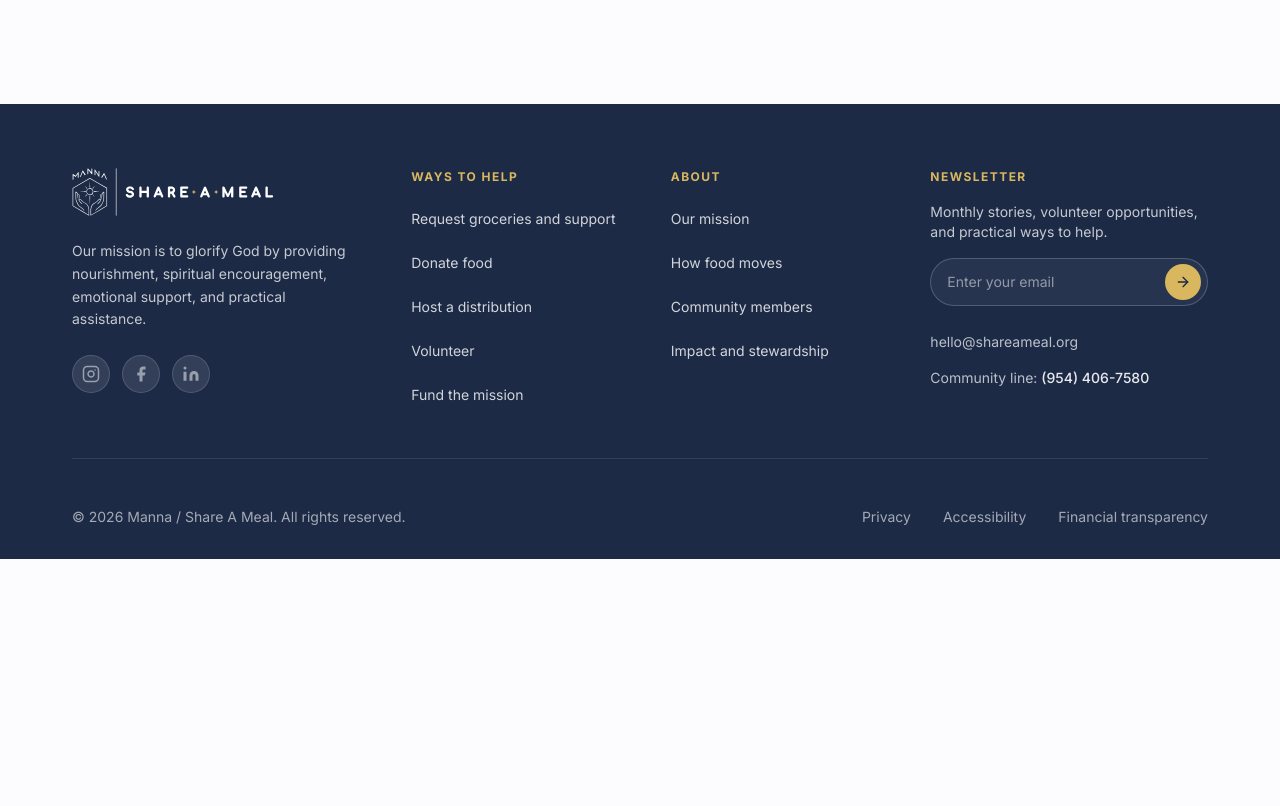
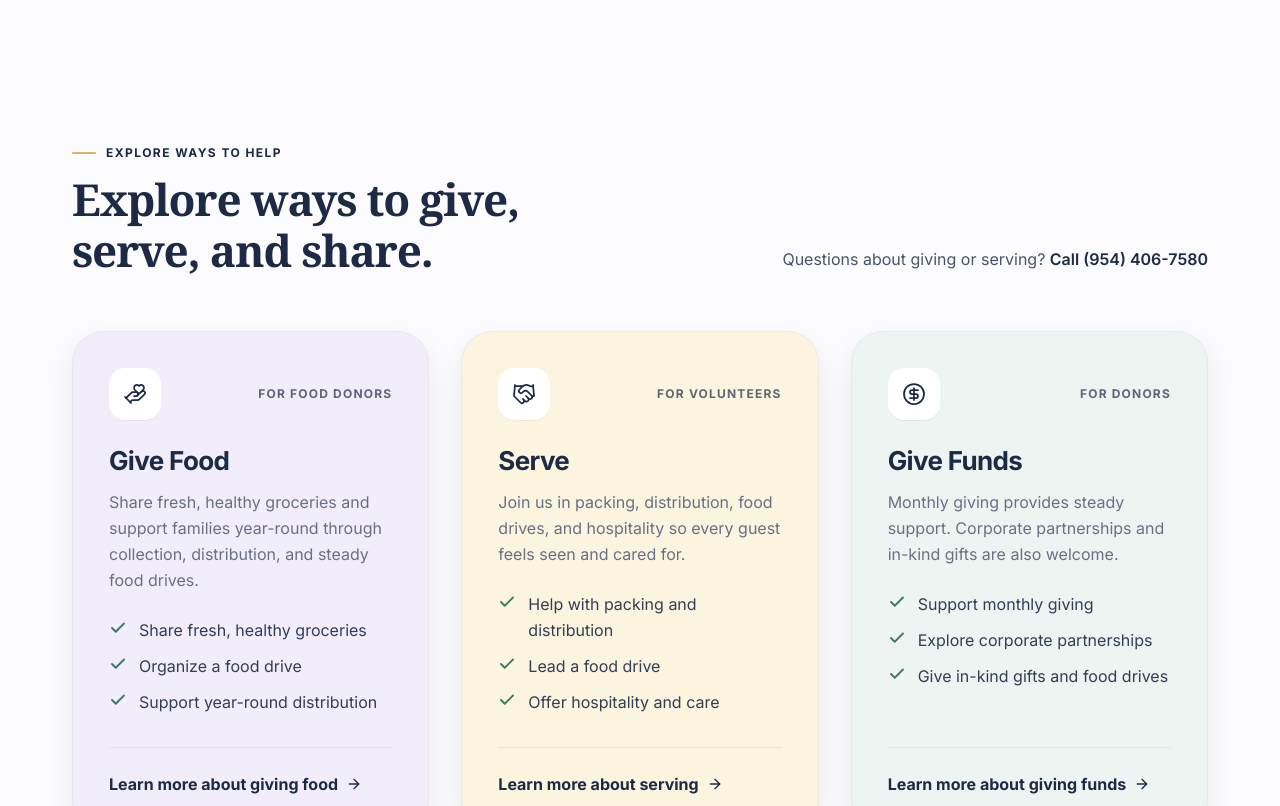
Before and after one commit to Rohitmehta395/MSAM, a Next.js app: page /mission in a window 1280 px wide. Shown: the part 540-1346 px from the top of the page. Before the commit the page ends 1099 px from the top, so only its background shows below. Built offline with nearby package versions, Linux system fonts and the light colour scheme; no server answers.

Commit message:
feat: add mission page and ways to help section components

```diff
--- a/src/app/mission/page.tsx
+++ b/src/app/mission/page.tsx
@@ -1,5 +1,5 @@
 import type { Metadata } from 'next';
-import { MissionHero } from '@/components/sections';
+import { MissionHero, MissionWaysToHelp } from '@/components/sections';
 
 export const metadata: Metadata = {
   title: 'Our Mission',
@@ -11,6 +11,7 @@ export default function MissionPage() {
   return (
     <>
       <MissionHero />
+      <MissionWaysToHelp />
     </>
   );
 }
--- /dev/null
+++ b/src/components/sections/MissionWaysToHelp.tsx
@@ -0,0 +1,154 @@
+import React from 'react';
+import Link from 'next/link';
+import { HandHeart, Handshake, CircleDollarSign, ArrowRight } from 'lucide-react';
+import { cn } from '@/lib/cn';
+import { Section } from '@/components/ui/Section';
+import { Container } from '@/components/ui/Container';
+import { Eyebrow } from '@/components/ui/Eyebrow';
+import { Heading } from '@/components/ui/Heading';
+import { CheckList } from '@/components/ui/CheckList';
+import { siteConfig } from '@/config/site';
+import {
+  missionWaysToHelpContent,
+  type MissionWaysToHelpContent,
+  type ParticipationCardIcon,
+} from '@/content/mission';
+
+export interface MissionWaysToHelpProps {
+  /** Optional content override */
+  content?: Partial<MissionWaysToHelpContent>;
+  /** Optional custom class name */
+  className?: string;
+}
+
+const toneCardStyles: Record<string, string> = {
+  lavender: 'bg-lavender border-border/60',
+  warm: 'bg-warm border-border/60',
+  sage: 'bg-sage border-border/60',
+};
+
+const iconMap: Record<ParticipationCardIcon, React.ElementType> = {
+  HandHeart,
+  Handshake,
+  CircleDollarSign,
+};
+
+/**
+ * Mission Page — Ways to Take Part section.
+ *
+ * Grounded in Figma frame: `design-reference/Mission Page/Ways to take part- updated.png` (1440 × 631 px).
+ *
+ * Structure:
+ * 1. Two-column responsive section header:
+ *    - Left: "EXPLORE WAYS TO HELP" gold-accented eyebrow + "Explore ways to give, serve, and share." serif heading.
+ *    - Right: Supporting contact text with direct dial to siteConfig.phoneDisplay.
+ * 2. Three participation cards in a single desktop row:
+ *    - Card 1: Give Food (Lavender) with HandHeart icon
+ *    - Card 2: Serve (Warm yellow) with Handshake icon
+ *    - Card 3: Give Funds (Sage green) with CircleDollarSign icon
+ *    Each card includes a white icon container, uppercase category tag, title, description,
+ *    3-item green-check checklist, subtle top divider, and bold navy text-link CTA.
+ */
+export function MissionWaysToHelp({ content: contentOverride, className }: MissionWaysToHelpProps) {
+  const content = {
+    ...missionWaysToHelpContent,
+    ...contentOverride,
+  };
+
+  const { eyebrow, headline, contactPrompt, cards } = content;
+
+  return (
+    <Section
+      bleed
+      tone="canvas"
+      spacing="none"
+      className={cn('pt-4 pb-20 sm:pt-6 sm:pb-24 lg:pt-8 lg:pb-32', className)}
+    >
+      <Container className="max-w-[1440px]">
+        {/* Section Header: Two-column layout matching reference */}
+        <div className="flex flex-col gap-6 sm:gap-8 lg:flex-row lg:items-end lg:justify-between">
+          <div className="w-full max-w-2xl">
+            <Eyebrow className="mb-3">{eyebrow}</Eyebrow>
+            <Heading
+              as="h2"
+              variant="section"
+              className="text-navy font-serif text-3xl font-bold tracking-tight text-balance sm:text-4xl lg:text-[44px] lg:leading-[1.15]"
+            >
+              {headline}
+            </Heading>
+          </div>
+
+          <div className="shrink-0 pb-1 text-sm text-slate-600 sm:text-base lg:text-right">
+            {contactPrompt}{' '}
+            <a
+              href={siteConfig.phoneHref}
+              className="text-navy focus-visible:outline-gold rounded-xs font-semibold hover:underline focus-visible:outline-2 focus-visible:outline-offset-2"
+            >
+              Call {siteConfig.phoneDisplay}
+            </a>
+          </div>
+        </div>
+
+        {/* Three Participation Cards */}
+        <div className="mt-10 grid grid-cols-1 gap-6 sm:mt-12 sm:grid-cols-1 md:grid-cols-2 lg:mt-14 lg:grid-cols-3 lg:gap-8">
+          {cards.map((card, index) => {
+            const Icon = iconMap[card.icon];
+            const isLastOnTablet = index === 2;
+
+            return (
+              <div
+                key={card.id}
+                className={cn(
+                  'rounded-card shadow-card flex flex-col justify-between border p-7 transition-all duration-200 sm:p-8 lg:p-9',
+                  toneCardStyles[card.tone] ?? 'border-border/60 bg-white',
+                  isLastOnTablet &&
+                    'w-full md:col-span-2 md:mx-auto md:max-w-md lg:col-span-1 lg:max-w-none',
+                )}
+              >
+                <div>
+                  {/* Card Header: Icon Badge on left + Category on right */}
+                  <div className="flex items-center justify-between">
+                    <span
+                      aria-hidden="true"
+                      className="text-navy flex h-[52px] w-[52px] shrink-0 items-center justify-center rounded-2xl bg-white shadow-2xs"
+                    >
+                      <Icon className="h-6 w-6 stroke-[1.75]" />
+                    </span>
+                    <span className="text-navy/70 text-xs font-bold tracking-widest uppercase">
+                      {card.audience}
+                    </span>
+                  </div>
+
+                  {/* Title & Description */}
+                  <h3 className="text-navy mt-6 text-2xl font-bold tracking-tight sm:text-[26px]">
+                    {card.title}
+                  </h3>
+                  <p className="text-muted mt-2.5 text-sm leading-relaxed sm:text-base">
+                    {card.description}
+                  </p>
+
+                  {/* Feature Checklist */}
+                  <CheckList items={card.features} className="mt-6 mb-8" />
+                </div>
+
+                {/* Divider & Text Link CTA */}
+                <div className="border-border mt-auto border-t pt-6">
+                  <Link
+                    href={card.action.href}
+                    className="group text-navy hover:text-navy/80 inline-flex items-center gap-2 text-sm font-bold transition-colors sm:text-base"
+                  >
+                    <span>{card.action.label}</span>
+                    <ArrowRight
+                      className="h-4 w-4 shrink-0 transition-transform duration-200 group-hover:translate-x-1"
+                      aria-hidden="true"
+                    />
+                  </Link>
+                </div>
+              </div>
+            );
+          })}
+        </div>
+      </Container>
+    </Section>
+  );
+}
--- a/src/components/sections/index.ts
+++ b/src/components/sections/index.ts
@@ -11,3 +11,4 @@ export { WhoWeServe, type WhoWeServeProps } from './WhoWeServe';
 export { IntakeFormSection, type IntakeFormSectionProps } from './IntakeFormSection';
 export { PrayerCallout, type PrayerCalloutProps } from './PrayerCallout';
 export { MissionHero, type MissionHeroProps } from './MissionHero';
+export { MissionWaysToHelp, type MissionWaysToHelpProps } from './MissionWaysToHelp';
--- a/src/content/mission.ts
+++ b/src/content/mission.ts
@@ -19,3 +19,89 @@ export const missionHeroContent: MissionHeroContent = {
   description:
     'Manna Share A Meal is sustained by individuals, businesses, and churches. Join us with fresh healthy food, volunteer time, and steady support.',
 };
+
+export type ParticipationCardTone = 'lavender' | 'warm' | 'sage';
+export type ParticipationCardIcon = 'HandHeart' | 'Handshake' | 'CircleDollarSign';
+
+export interface MissionParticipationCard {
+  id: string;
+  tone: ParticipationCardTone;
+  icon: ParticipationCardIcon;
+  audience: string;
+  title: string;
+  description: string;
+  features: string[];
+  action: {
+    label: string;
+    href: string;
+  };
+}
+
+export interface MissionWaysToHelpContent {
+  eyebrow: string;
+  headline: string;
+  contactPrompt: string;
+  cards: MissionParticipationCard[];
+}
+
+export const missionWaysToHelpContent: MissionWaysToHelpContent = {
+  eyebrow: 'EXPLORE WAYS TO HELP',
+  headline: 'Explore ways to give, serve, and share.',
+  contactPrompt: 'Questions about giving or serving?',
+  cards: [
+    {
+      id: 'give-food',
+      tone: 'lavender',
+      icon: 'HandHeart',
+      audience: 'FOR FOOD DONORS',
+      title: 'Give Food',
+      description:
+        'Share fresh, healthy groceries and support families year-round through collection, distribution, and steady food drives.',
+      features: [
+        'Share fresh, healthy groceries',
+        'Organize a food drive',
+        'Support year-round distribution',
+      ],
+      action: {
+        label: 'Learn more about giving food',
+        href: '/community/food-providers',
+      },
+    },
+    {
+      id: 'serve',
+      tone: 'warm',
+      icon: 'Handshake',
+      audience: 'FOR VOLUNTEERS',
+      title: 'Serve',
+      description:
+        'Join us in packing, distribution, food drives, and hospitality so every guest feels seen and cared for.',
+      features: [
+        'Help with packing and distribution',
+        'Lead a food drive',
+        'Offer hospitality and care',
+      ],
+      action: {
+        label: 'Learn more about serving',
+        href: '/community/volunteers',
+      },
+    },
+    {
+      id: 'give-funds',
+      tone: 'sage',
+      icon: 'CircleDollarSign',
+      audience: 'FOR DONORS',
+      title: 'Give Funds',
+      description:
+        'Monthly giving provides steady support. Corporate partnerships and in-kind gifts are also welcome.',
+      features: [
+        'Support monthly giving',
+        'Explore corporate partnerships',
+        'Give in-kind gifts and food drives',
+      ],
+      action: {
+        label: 'Learn more about giving funds',
+        href: '/donate',
+      },
+    },
+  ],
+};
```
